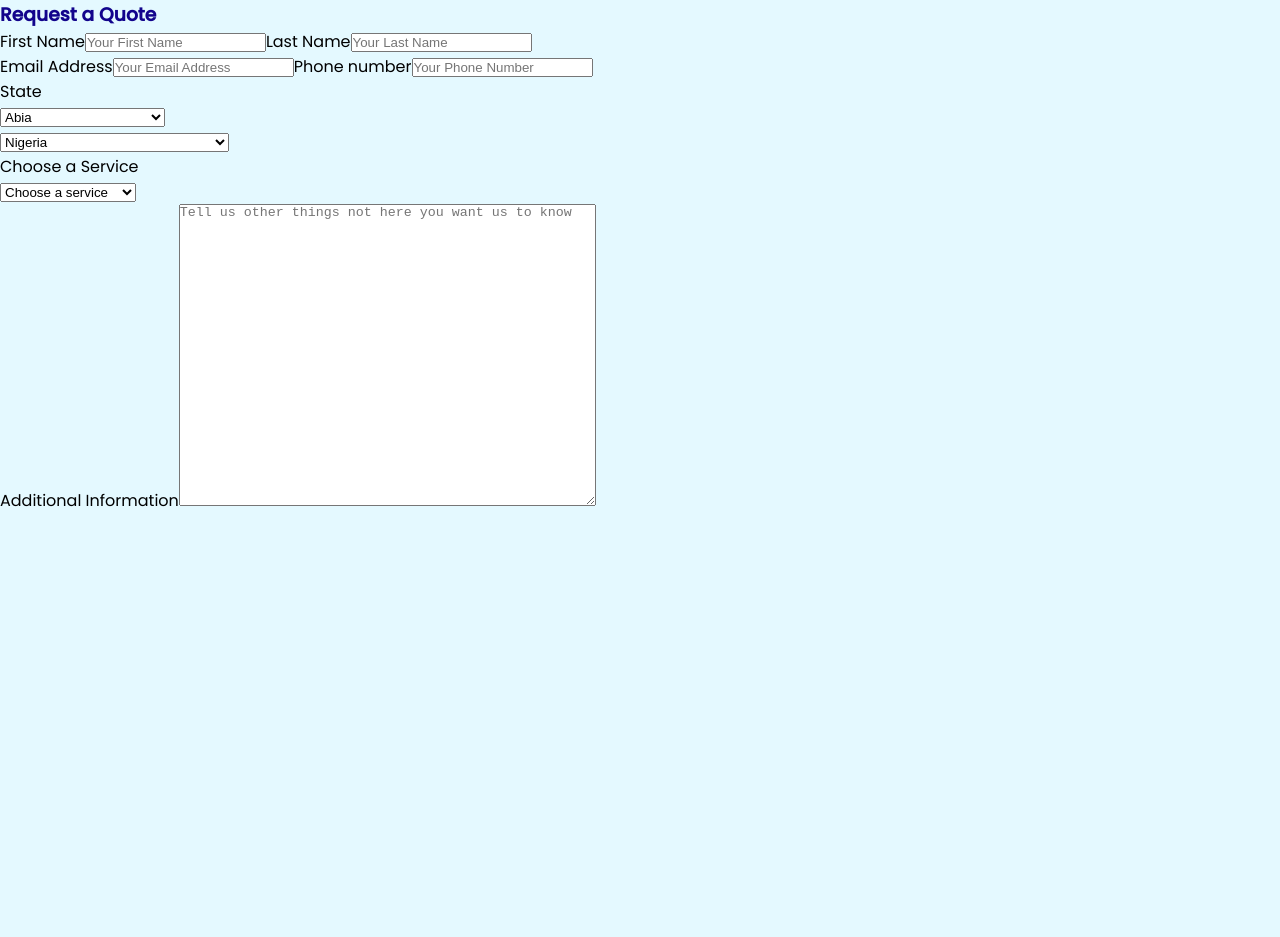
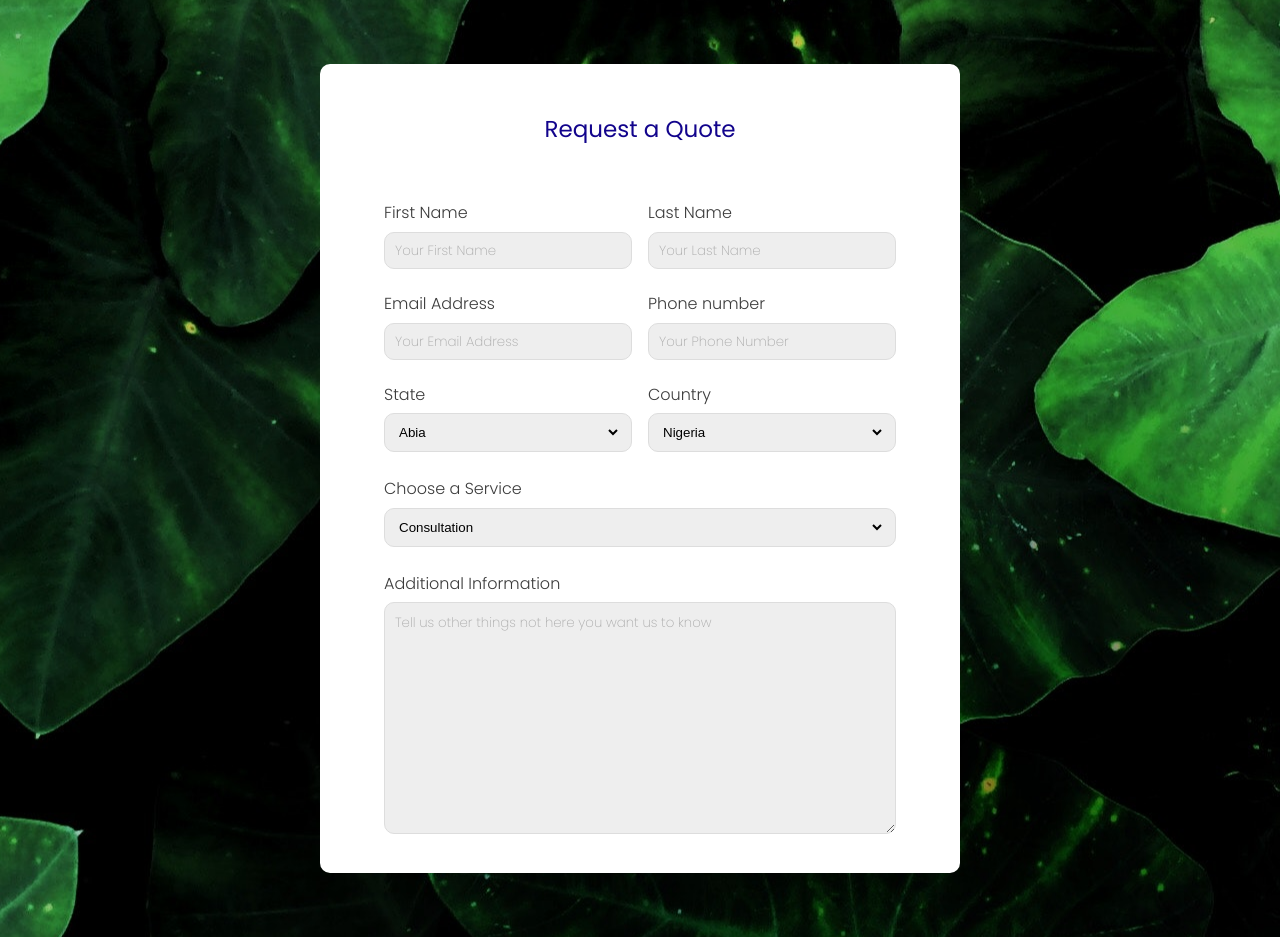
Before and after one commit to Abbeydevs/devine-cooling-react-app, a React (Create React App) app: page /book-us in a window 1280 px wide. Before the commit the page ends 800 px from the top, so only its background shows below. Built offline with nearby package versions, Linux system fonts and the light colour scheme; the HTML template or start-up script is replaced by a standard one.

Commit message:
Fixing the form

```diff
--- a/src/components/form/Form.css
+++ b/src/components/form/Form.css
@@ -0,0 +1,142 @@
+.book-us-form {
+    width: 100%;
+    height: 100%;
+    background-image: url(../../assets/form-bg.jpeg);
+    background-position: center;
+    background-repeat: no-repeat;
+    background-attachment: fixed;
+    text-align: center;
+    padding: 4rem 0;
+}
+
+.form_container {
+    background-color: #fff;
+    width: 50%;
+    margin: auto;
+    border-radius: 10px;
+    padding: 2rem 4rem;
+    text-align: left;
+}
+
+.form_container h3 {
+    padding: 1rem 0 2rem;
+    font-size: 23px;
+    font-weight: 400;
+    text-align: center;
+}
+
+.form_container form label {
+    display: block;
+    margin: 0.4rem auto;
+    font-weight: 300;
+    color: #3c3c3c;
+}
+
+.form_container form input,
+select,
+textarea {
+    width: 100%;
+    padding: 10px;
+    background-color: #eee;
+    border: 1px solid #ddd;
+    border-radius: 10px;
+}
+
+.form_container form .first-row,
+.form_container form .second-row,
+.form_container form .third-row {
+    width: 100%;
+    display: flex;
+    gap: 1rem;
+    margin-top: 1rem;
+}
+
+.form_container form .service-row,
+.form_container form .add-info {
+    width: 100%;
+    margin-top: 1.5rem;
+}
+
+.form_container form .first-row .f-name,
+.l-name,
+.form_container form .second-row .email,
+.p-num,
+.form_container form .third-row .state,
+.country {
+    width: 50%;
+}
+
+.form_container form .third-row .select-state-dropdown select,
+.form_container form .third-row .select-country-dropdown select,
+.form_container form .service-row .service select {
+    border: none;
+    background: transparent;
+    outline: 0;
+}
+
+.form_container form .third-row .select-state-dropdown,
+.form_container form .third-row .select-country-dropdown,
+.form_container form .service-row .service {
+    padding-right: 10px;
+    background-color: #eee;
+    border: 1px solid #ddd;
+    border-radius: 10px;
+}
+
+
+::-webkit-input-placeholder {
+    font-family: poppins, sans-serif;
+    color: #aaa;
+    font-weight: 200;
+}
+
+
+
+/* ---------------RESPONSIVENESS--------------------- */
+@media screen and (max-width: 1024px) {
+    .form_container {
+        padding: 2rem 2.5rem;
+    }
+}
+
+@media screen and (max-width: 600px) {
+
+    .form_container {
+        padding: 1.5rem;
+        width: 70%;
+    }
+
+    .form_container h3 {
+        font-size: 18px;
+        padding: 0 0 0.5rem;
+    }
+
+    .form_container form .first-row,
+    .form_container form .second-row,
+    .form_container form .third-row {
+        flex-direction: column;
+    }
+
+    .form_container form .first-row .f-name,
+    .l-name,
+    .form_container form .second-row .email,
+    .p-num,
+    .form_container form .third-row .state,
+    .country {
+        width: 100%;
+    }
+
+    @media screen and (max-width: 400px) {
+        .form_container {
+            width: 80%;
+        }
+
+        .form_container h3 {
+            font-size: 16px;
+        }
+
+        .form_container form label {
+            font-size: 12px;
+        }
+    }
+}
--- a/src/components/form/Form.jsx
+++ b/src/components/form/Form.jsx
@@ -1,23 +1,45 @@
 import React from "react";
+
+import "./Form.css";
 
 const Form = () => {
   return (
     <div className="book-us-form">
+      <div className="form_container">
         <h3>Request a Quote</h3>
         <form action="">
-        <div>
+          <div className="first-row">
+            <div className="f-name">
               <label>First Name</label>
-          <input type="text" name="firstName" placeholder="Your First Name" />
+              <input
+                type="text"
+                name="firstName"
+                placeholder="Your First Name"
+              />
+            </div>
+            <div className="l-name">
               <label>Last Name</label>
               <input type="text" name="lastName" placeholder="Your Last Name" />
             </div>
-        <div>
+          </div>
+
+          <div className="second-row">
+            <div className="email">
               <label>Email Address</label>
-          <input type="email" name="email" placeholder="Your Email Address" />
+              <input
+                type="email"
+                name="email"
+                placeholder="Your Email Address"
+              />
+            </div>
+            <div className="p-num">
               <label>Phone number</label>
               <input type="tel" name="number" placeholder="Your Phone Number" />
             </div>
-        <div>
+          </div>
+
+          <div className="third-row">
+            <div className="state">
               <label>State</label>
               <div className="select-state-dropdown">
                 <select name="state" id="state">
@@ -60,6 +82,9 @@ const Form = () => {
                   <option value="Zamfara">Zamfara</option>
                 </select>
               </div>
+            </div>
+            <div className="country">
+              <label>Country</label>
               <div className="select-country-dropdown">
                 <select name="country" id="country">
                   <option value="Algeria">Algeria</option>
@@ -73,7 +98,9 @@ const Form = () => {
                   <option value="car">Central African Republic (CAR)</option>
                   <option value="Chad">Chad</option>
                   <option value="Comoros">Comoros</option>
-              <option value="congo">Congo, Democratic Republic of the</option>
+                  <option value="congo">
+                    Congo, Democratic Republic of the
+                  </option>
                   <option value="congo">Congo, Republic of the</option>
                   <option value="ivory-coast">Cote d'Ivoire</option>
                   <option value="Djibouti">Djibouti</option>
@@ -121,11 +148,13 @@ const Form = () => {
                 </select>
               </div>
             </div>
-        <div>
+          </div>
+
+          <div className="service-row">
             <label>Choose a Service</label>
-          <div>
+            <div className="service">
               <select>
-              <option value="choose" selected disabled>
+                <option value="choose" defaultValue={'Choose a service'} disabled>
                   Choose a service
                 </option>
                 <option value="consultation">Consultation</option>
@@ -136,17 +165,19 @@ const Form = () => {
             </div>
             <div></div>
           </div>
-        <div>
+
+          <div className="add-info">
             <label>Additional Information</label>
             <textarea
               name="additionalInfo"
               cols="50"
-            rows="20"
+              rows="14"
               placeholder="Tell us other things not here you want us to know"
             ></textarea>
           </div>
         </form>
       </div>
+    </div>
   );
 };
 
```
Also changed, not shown: src/assets/form-bg.jpeg (added). Lines whose indentation alone changed are shown as unchanged.
